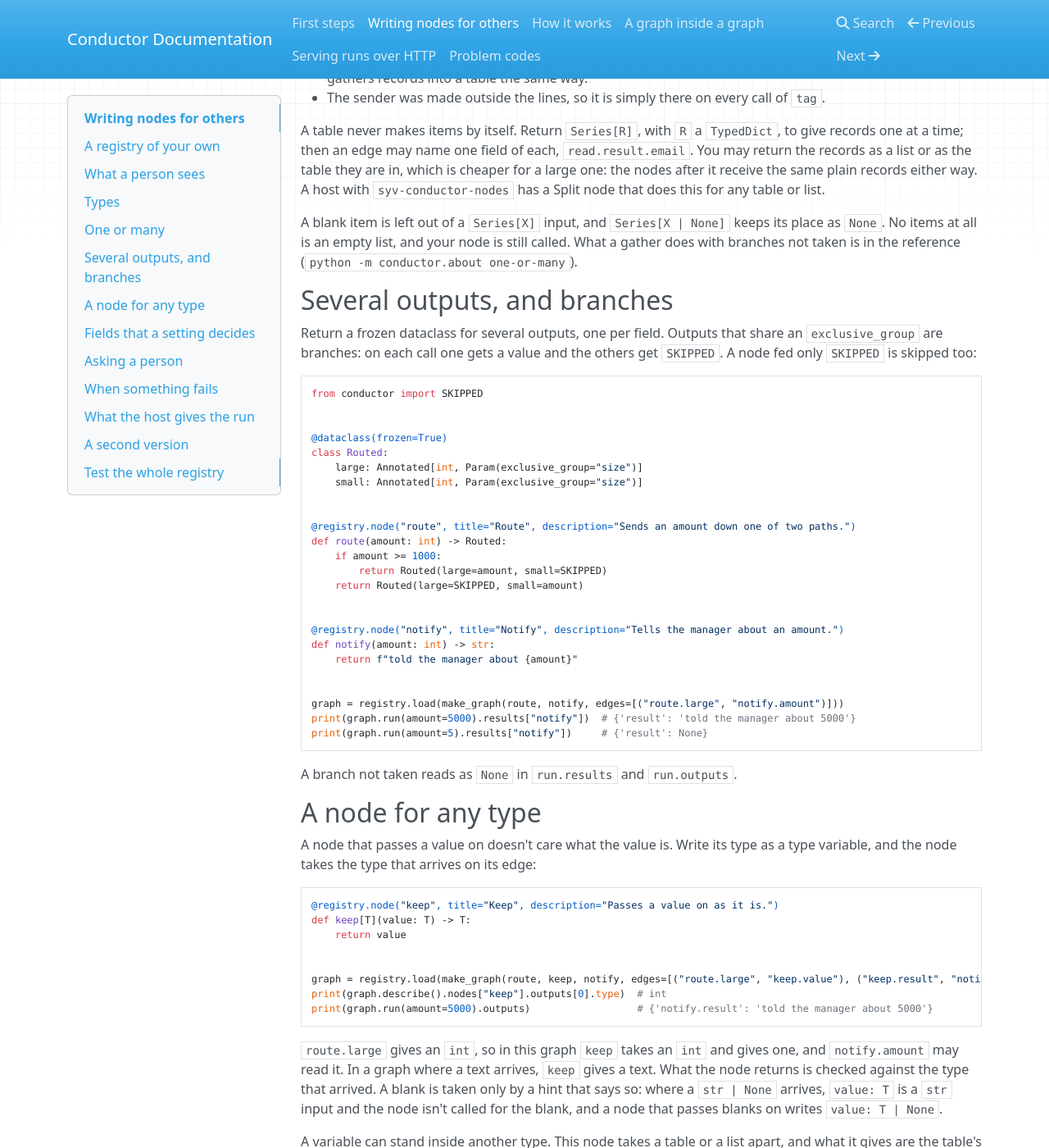
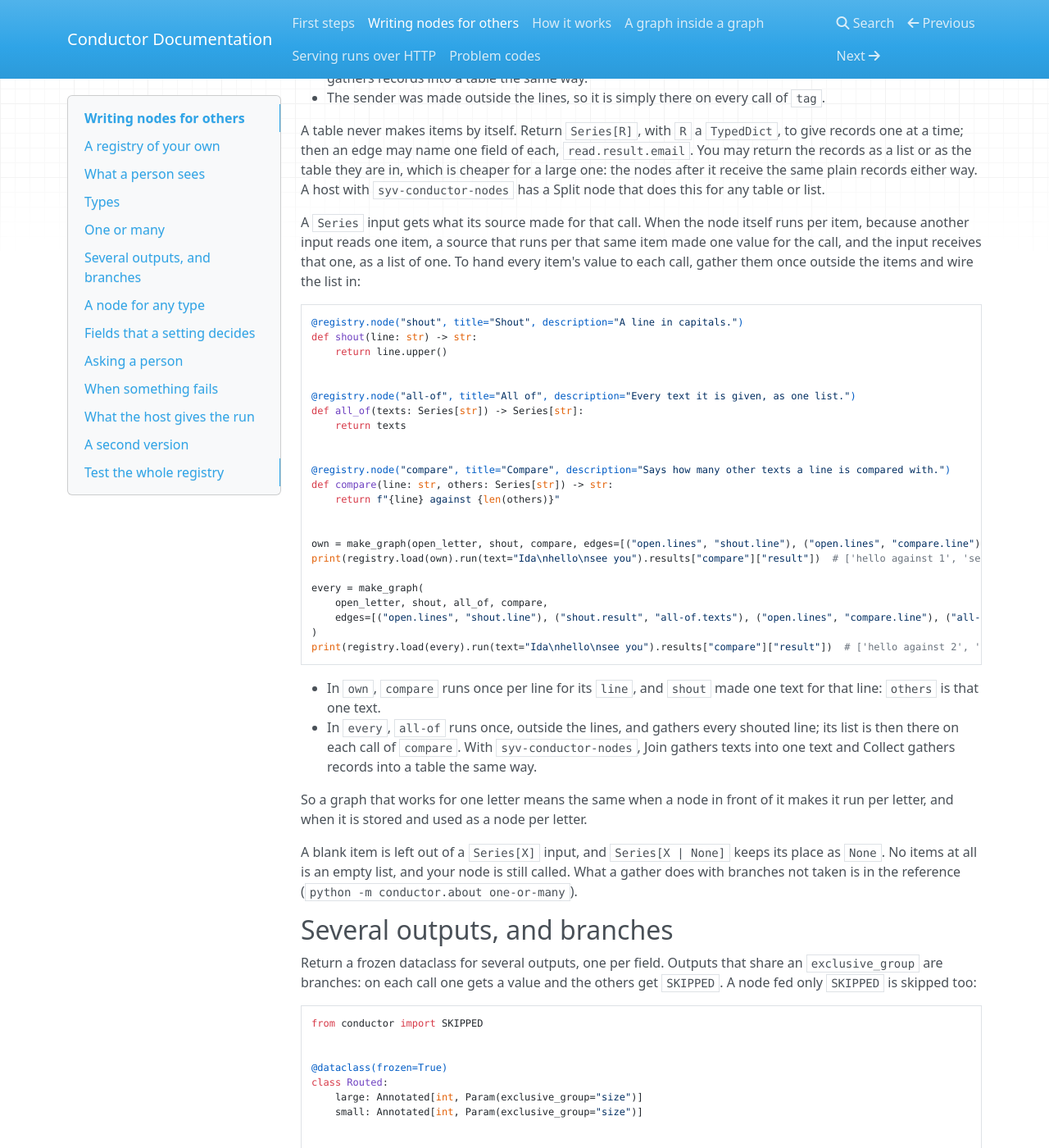
Before and after one commit to syv-ai/conductor, an MkDocs documentation site: the page built from docs/writing-nodes.md, in a window 1280 px wide and 1400 px high, scrolled down 6079 px. Shown: the whole window at 82% size. Built offline with MkDocs 1.6.1, drawn with Linux system fonts in a browser that asks for light colours; nearby versions of some CDN libraries.

Commit message:
docs(nodes): a Series input of a node that runs per item gets its own item's value, and how to hand it every item's
The page on writing nodes shows both, run as a doc test: a compare node
wired to a value made per line receives that line's one, and one wired to
a node that gathers once outside the lines receives them all.

````diff
--- a/docs/writing-nodes.md
+++ b/docs/writing-nodes.md
@@ -272,6 +272,39 @@ print(run.outputs)                   # {'count.result': 2}
 - The sender was made outside the lines, so it is simply there on every call of `tag`.
 
 A table never makes items by itself. Return `Series[R]`, with `R` a `TypedDict`, to give records one at a time; then an edge may name one field of each, `read.result.email`. You may return the records as a list or as the table they are in, which is cheaper for a large one: the nodes after it receive the same plain records either way. A host with `syv-conductor-nodes` has a Split node that does this for any table or list.
+
+A `Series` input gets what its source made for that call. When the node itself runs per item, because another input reads one item, a source that runs per that same item made one value for the call, and the input receives that one, as a list of one. To hand every item's value to each call, gather them once outside the items and wire the list in:
+
+```python
+@registry.node("shout", title="Shout", description="A line in capitals.")
+def shout(line: str) -> str:
+    return line.upper()
+
+
+@registry.node("all-of", title="All of", description="Every text it is given, as one list.")
+def all_of(texts: Series[str]) -> Series[str]:
+    return texts
+
+
+@registry.node("compare", title="Compare", description="Says how many other texts a line is compared with.")
+def compare(line: str, others: Series[str]) -> str:
+    return f"{line} against {len(others)}"
+
+
+own = make_graph(open_letter, shout, compare, edges=[("open.lines", "shout.line"), ("open.lines", "compare.line"), ("shout.result", "compare.others")])
+print(registry.load(own).run(text="Ida\nhello\nsee you").results["compare"]["result"])  # ['hello against 1', 'see you against 1']
+
+every = make_graph(
+    open_letter, shout, all_of, compare,
+    edges=[("open.lines", "shout.line"), ("shout.result", "all-of.texts"), ("open.lines", "compare.line"), ("all-of.result", "compare.others")],
+)
+print(registry.load(every).run(text="Ida\nhello\nsee you").results["compare"]["result"])  # ['hello against 2', 'see you against 2']
+```
+
+- In `own`, `compare` runs once per line for its `line`, and `shout` made one text for that line: `others` is that one text.
+- In `every`, `all-of` runs once, outside the lines, and gathers every shouted line; its list is then there on each call of `compare`. With `syv-conductor-nodes`, Join gathers texts into one text and Collect gathers records into a table the same way.
+
+So a graph that works for one letter means the same when a node in front of it makes it run per letter, and when it is stored and used as a node per letter.
 
 A blank item is left out of a `Series[X]` input, and `Series[X | None]` keeps its place as `None`. No items at all is an empty list, and your node is still called. What a gather does with branches not taken is in the reference (`python -m conductor.about one-or-many`).
 
````
